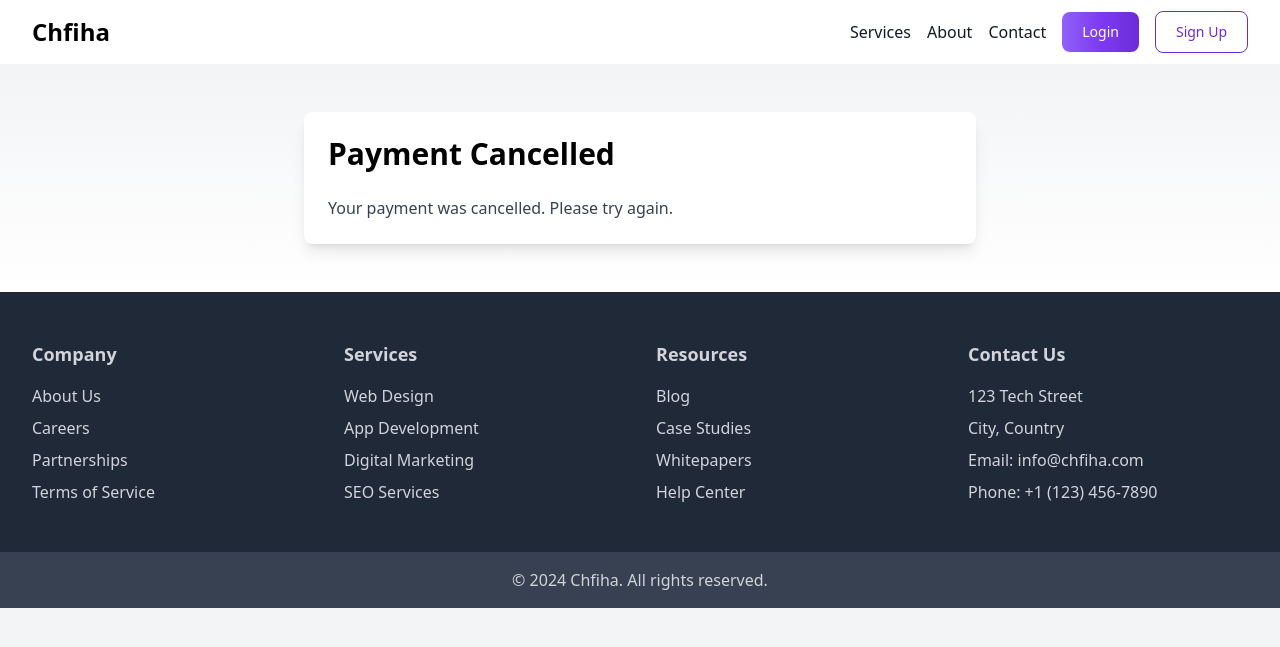
After one commit to Raf-Mos/Chfiha, a Django app: page /payment_cancelled/ in a window 1280 px wide. The commit adds this page. Shown: the top 647 px of the page. Run offline with Django 5.2, Linux system fonts and the light colour scheme; style sheets or scripts are compiled from the project's sources; some libraries are stand-ins or nearby versions.

Commit message:
created order via PayPal

```diff
--- a/chfiha/chfiha/settings.py
+++ b/chfiha/chfiha/settings.py
@@ -44,6 +44,7 @@ INSTALLED_APPS = [
     'django.contrib.staticfiles',
     'compressor',
     'widget_tweaks',
+    'paypal.standard.ipn',
 ]
 
 MIDDLEWARE = [
@@ -162,3 +163,7 @@ EMAIL_USE_TLS = os.getenv('EMAIL_USE_TLS')
 EMAIL_HOST_USER = os.getenv('EMAIL_HOST_USER')
 EMAIL_HOST_PASSWORD = os.getenv('EMAIL_HOST_PASSWORD')
 DEFAULT_TO_EMAIL = os.getenv('DEFAULT_TO_EMAIL')
+
+PAYPAL_CLIENT_ID = 'ATyvuFPbq5WCh82jOJF5tp-KPtWjvEts_zKwr4HnlKhSRUQXak1QbLuWX0kUVXbv5bfKWWpthhQtlv_f'
+PAYPAL_CLIENT_SECRET = 'EMIwojF9b39l1M_hC8WsvVeCOCERR7U6RETi56cNOv07HG7OfZm7jDymFHEdM1KZ6GXKdNcsNFOgMKko'
+PAYPAL_MODE = 'sandbox'  # Use 'live' for production
--- a/chfiha/main/admin.py
+++ b/chfiha/main/admin.py
@@ -19,7 +19,7 @@ class ProjectAdmin(admin.ModelAdmin):
     list_filter = ('start_date', 'end_date')
     fieldsets = (
         (None, {
-            'fields': ('client', 'freelancer', 'service', 'start_date', 'end_date', 'price')
+            'fields': ('client', 'freelancer', 'service', 'start_date', 'end_date', 'price', 'transaction_id', 'payment_status', 'payer_email')
         }),
         ('Delivery Steps', {
             'fields': (
--- a/chfiha/main/models.py
+++ b/chfiha/main/models.py
@@ -63,6 +63,11 @@ class Project(models.Model):
     start_date = models.DateTimeField(default=timezone.now)
     end_date = models.DateTimeField()
 
+    transaction_id = models.CharField(max_length=255, blank=True, null=True)
+    payment_status = models.CharField(max_length=50, blank=True, null=True)
+    payer_email = models.EmailField(blank=True, null=True)
+    amount_paid = models.DecimalField(max_digits=10, decimal_places=2, null=True, blank=True)
+
     step1_status = models.CharField(max_length=1, choices=STATUS_CHOICES, default='P')
     step1_file = models.FileField(upload_to='static/project_files/step1', blank=True, null=True)
     step2_status = models.CharField(max_length=1, choices=STATUS_CHOICES, default='P')
--- a/chfiha/main/urls.py
+++ b/chfiha/main/urls.py
@@ -1,5 +1,5 @@
 from django.urls import path
-from .views import AboutPageView, ContactPageView, HomePageView, MessagesPageView, ServiceDetailView, ServicesView, OrdersMessagesView, SuccessPageView, BookingPageView, OrderDetailView, pay_service, payment_confirmation
+from .views import AboutPageView, ContactPageView, HomePageView, MessagesPageView, ServiceDetailView, ServicesView, OrdersMessagesView, SuccessPageView, BookingPageView, OrderDetailView, pay_service, payment_confirmation, payment_confirmation_detail, payment_cancelled
 
 
 urlpatterns = [
@@ -15,5 +15,7 @@ urlpatterns = [
     path('booking/', BookingPageView.as_view(), name='booking'),
 
     path('pay_service/<int:pk>/', pay_service, name='pay_service'),
-    path('payment_confirmation/<int:pk>/', payment_confirmation, name='payment_confirmation'),
+    path('payment_confirmation/', payment_confirmation, name='payment_confirmation'),
+    path('payment_confirmation/<int:pk>/', payment_confirmation_detail, name='payment_confirmation_detail'),
+    path('payment_cancelled/', payment_cancelled, name='payment_cancelled'),
 ]
--- a/chfiha/main/views.py
+++ b/chfiha/main/views.py
@@ -6,6 +6,8 @@ from django.core.mail import send_mail
 from django.conf import settings
 from .forms import ContactForm, OrderMessageForm, ServiceForm
 from django.urls import reverse
+from django.contrib.auth.decorators import login_required
+import paypalrestsdk
 
 class AboutPageView(TemplateView):
     template_name = 'about.html'
@@ -140,22 +142,97 @@ class OrderDetailView(DetailView):
             return redirect('order_detail', pk=project.pk)  # Redirect to the same page
         return self.get(request, *args, **kwargs)
 
+@login_required
 def pay_service(request, pk):
     try:
         service = Service.objects.get(pk=pk)
     except Service.DoesNotExist:
-        return redirect(reverse('payment_confirmation', kwargs={'pk': project.pk}))  # Redirect to home page or appropriate URL
+        return redirect(reverse('home'))
 
-    project = Project.objects.create(
-        client=request.user.profile,  # Assuming client is the current logged-in user
-        service=service,
-    )
+    paypalrestsdk.configure({
+        "mode": "sandbox",  # or "live"
+        "client_id": settings.PAYPAL_CLIENT_ID,
+        "client_secret": settings.PAYPAL_CLIENT_SECRET,
+    })
 
-    return redirect(reverse('payment_confirmation', kwargs={'pk': project.pk}))
+    payment = paypalrestsdk.Payment({
+        "intent": "sale",
+        "payer": {
+            "payment_method": "paypal"  # This line allows credit card payments
+        },
+        "redirect_urls": {
+            "return_url": request.build_absolute_uri(reverse('payment_confirmation')),
+            "cancel_url": request.build_absolute_uri(reverse('payment_cancelled'))
+        },
+        "transactions": [{
+            "item_list": {
+                "items": [{
+                    "name": service.title,
+                    "sku": str(service.pk),
+                    "price": str(service.price_essential),
+                    "currency": "USD",
+                    "quantity": 1
+                }]
+            },
+            "amount": {
+                "total": str(service.price_essential),
+                "currency": "USD"
+            },
+            "description": f"Payment for service {service.title}"
+        }]
+    })
 
-def payment_confirmation(request, pk):
+    if payment.create():
+        for link in payment.links:
+            if link.rel == "approval_url":
+                approval_url = str(link.href)
+                break
+        return redirect(approval_url)
+    else:
+        print(payment.error)
+        return redirect(reverse('home'))
+
+@login_required
+def payment_confirmation(request):
+    payment_id = request.GET.get('paymentId')
+    payer_id = request.GET.get('PayerID')
+
+    paypalrestsdk.configure({
+        "mode": "sandbox",  # or "live"
+        "client_id": settings.PAYPAL_CLIENT_ID,
+        "client_secret": settings.PAYPAL_CLIENT_SECRET,
+    })
+
+    payment = paypalrestsdk.Payment.find(payment_id)
+
+    if payment.execute({"payer_id": payer_id}):
+        transaction = payment.transactions[0]
+        service_id = transaction.item_list.items[0].sku
+        service = get_object_or_404(Service, pk=service_id)
+
+        project = Project.objects.create(
+            client=request.user.profile,
+            service=service,
+            price=service.price_essential,
+            transaction_id=payment.id,
+            payment_status=payment.state,
+            payer_email=payment.payer.payer_info.email,
+            amount_paid=float(payment.transactions[0].amount.total),
+        )
+
+        return redirect(reverse('payment_confirmation_detail', kwargs={'pk': project.pk}))
+    else:
+        print(payment.error)
+        return redirect(reverse('home'))
+
+@login_required
+def payment_confirmation_detail(request, pk):
     try:
-        project = Project.objects.get(pk=pk)
+        project = Project.objects.get(pk=pk, client=request.user.profile)
     except Project.DoesNotExist:
         return redirect(reverse('home'))
+
     return render(request, 'payment_confirmation.html', {'project': project})
+
+def payment_cancelled(request):
+    return render(request, 'payment_cancelled.html')
--- /dev/null
+++ b/chfiha/templates/payment_cancelled.html
@@ -0,0 +1,15 @@
+<!-- payment_cancelled.html -->
+{% extends 'base.html' %}
+
+{% block content %}
+<main>
+    <section class="bg-gradient-to-b from-gray-100 to-white py-12">
+        <div class="max-w-7xl mx-auto px-4 sm:px-6 lg:px-8">
+            <div class="max-w-2xl mx-auto p-6 bg-white rounded-lg shadow-lg">
+                <h1 class="text-3xl font-bold mb-6">Payment Cancelled</h1>
+                <p class="text-gray-700">Your payment was cancelled. Please try again.</p>
+            </div>
+        </div>
+    </section>
+</main>
+{% endblock %}
```
Also changed, not shown: chfiha/templates/pay_service.html (added, +16 -0 lines), chfiha/templates/payment_confirmation.html (+9 -31 lines), chfiha/templates/registration/login.html (+5 -3 lines), chfiha/templates/service.html (+38 -38 lines).
